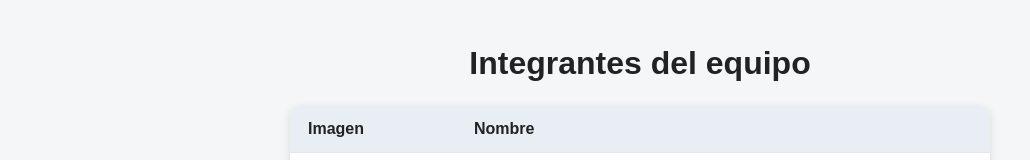
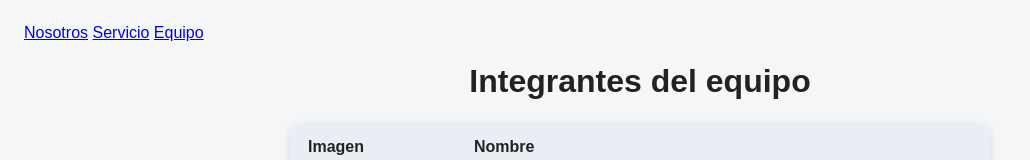
Before and after one commit to equip09/equip09.github.io, a plain HTML site: page index.html in a window 1280 px wide. Shown: the top 160 px of the page, without its empty margins (0-1030 px from the left). Drawn offline with Linux system fonts and the light colour scheme.

Commit message:
Update index.html

```diff
--- a/index.html
+++ b/index.html
@@ -74,6 +74,11 @@
   </style>
 </head>
 <body>
+<nav>
+ <a href="index.html">Nosotros</a>
+  <a href="servicio.html">Servicio</a>
+    <a href="equipo.htmel">Equipo</a>
+</nav>
   <h1>Integrantes del equipo</h1>
 
   <table>
```
